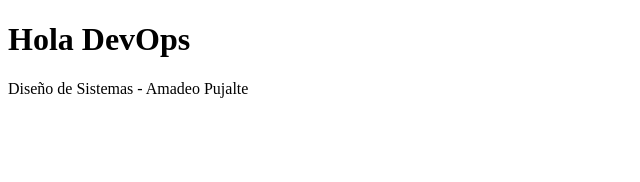
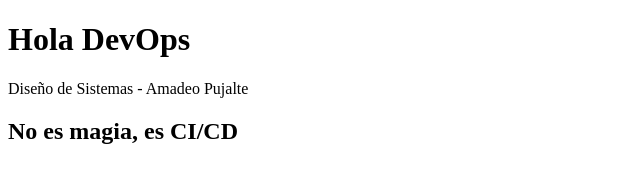
Before and after one commit to amadeopujalte/practicaDevOps, a plain HTML site: page index.html in a window 1280 px wide. Shown: the whole page, without its empty margins (0-640 px from the left). Drawn offline with Linux system fonts and the light colour scheme.

Commit message:
modifico el html

```diff
--- a/index.html
+++ b/index.html
@@ -8,5 +8,6 @@
 <body>
     <h1>Hola DevOps</h1>
     <p>Diseño de Sistemas - Amadeo Pujalte</p>
+    <h2>No es magia, es CI/CD </h2>
 </body>
 </html>
```
